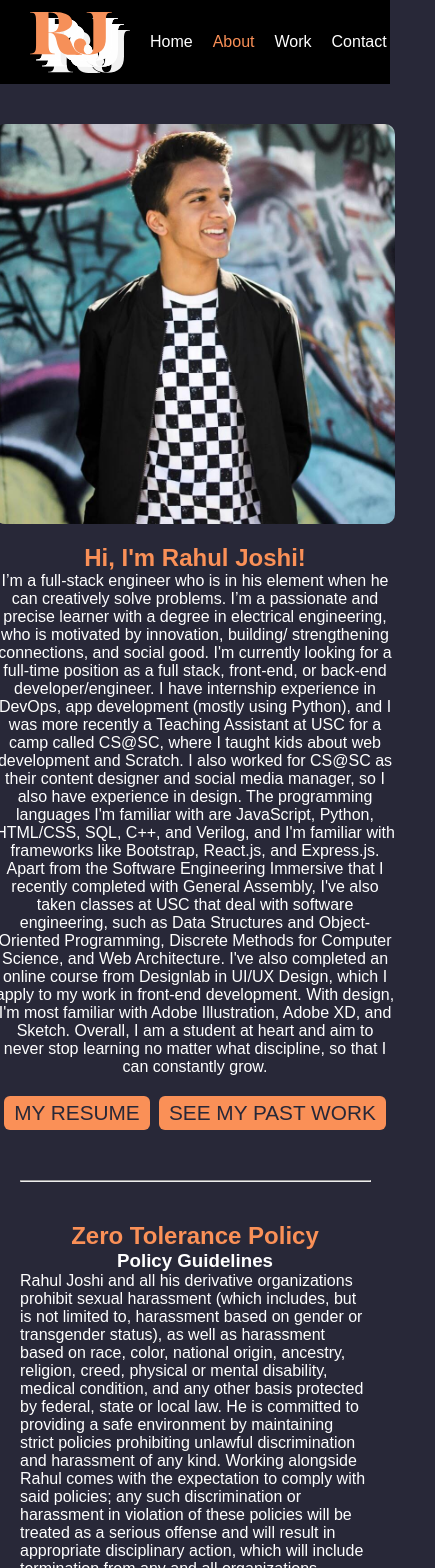
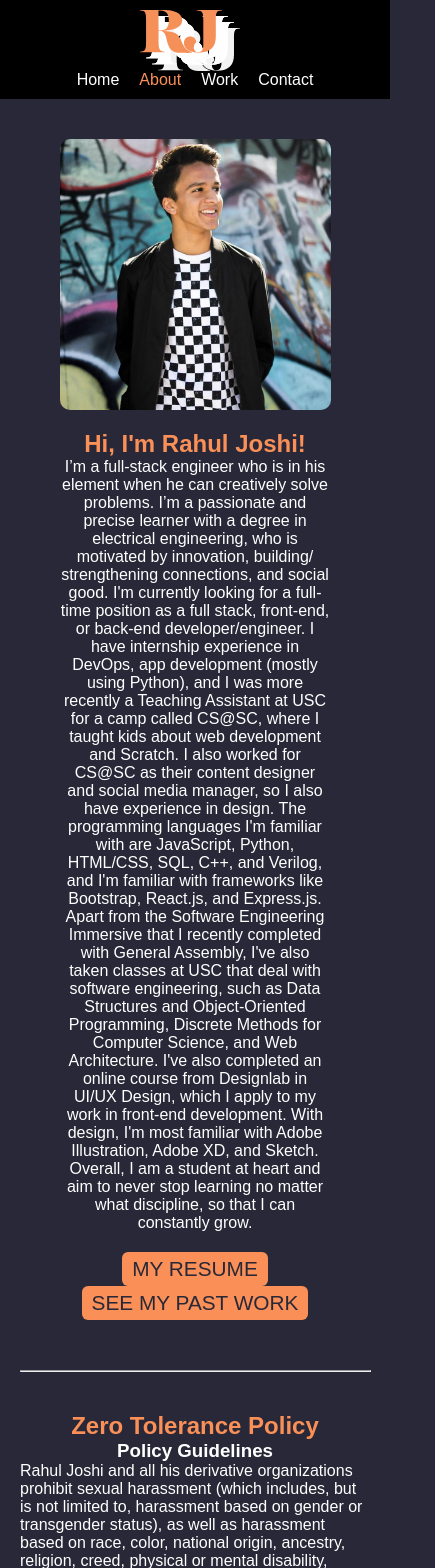
Before and after one commit to rahulpjo/portfolio, a React (Create React App) app in the folder refactor/: page /about in a window 390 px wide. Shown: the top 1568 px of the page, 435 px wide, since content can reach past the window. Built offline with nearby package versions, Linux system fonts and the light colour scheme.

Commit message:
Add responsiveness

```diff
--- a/refactor/src/components/Footer/Footer.css
+++ b/refactor/src/components/Footer/Footer.css
@@ -5,7 +5,7 @@
   flex-direction: column;
   justify-content: center;
   align-items: center;
-  height: 10vh;
+  min-height: 10vh;
 }
 
 footer > h4 {
--- a/refactor/src/components/Header/Header.css
+++ b/refactor/src/components/Header/Header.css
@@ -1,6 +1,7 @@
 header {
   background-color: black;
-  height: 10vh;
+  min-height: 10vh;
+  width: 100%;
   padding: 10px 30px;
   display: flex;
   justify-content: space-between;
@@ -17,3 +18,11 @@
 nav > * {
   margin: 0 10px;
 }
+
+@media screen and (max-width: 640px) {
+  header {
+    flex-direction: column;
+    align-items: center;
+    padding: 10px 30px;
+  }
+}
--- a/refactor/src/screens/About/About.css
+++ b/refactor/src/screens/About/About.css
@@ -28,6 +28,7 @@
 .about-text .buttons {
   width: 100%;
   display: flex;
+  flex-flow: row wrap;
   justify-content: space-evenly;
   margin: 10px 0;
 }
@@ -71,8 +72,15 @@
 }
 
 @media screen and (max-width: 640px) {
+  .about-intro {
+    width: 90%;
+  }
   .about-text {
     min-width: fit-content;
-    width: 90%;
+    width: 100%;
+  }
+  .about-img {
+    width: 100%;
+    height: auto;
   }
 }
```
